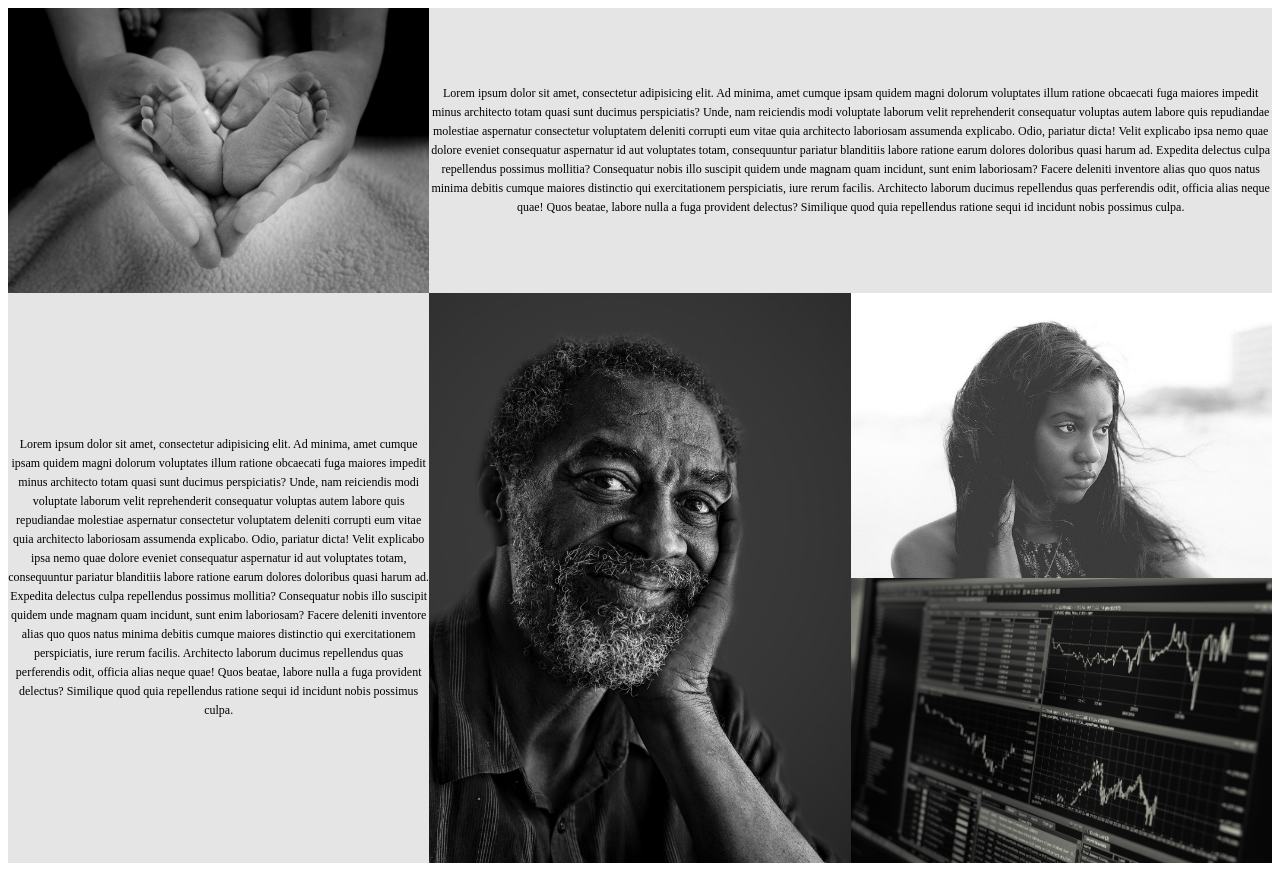
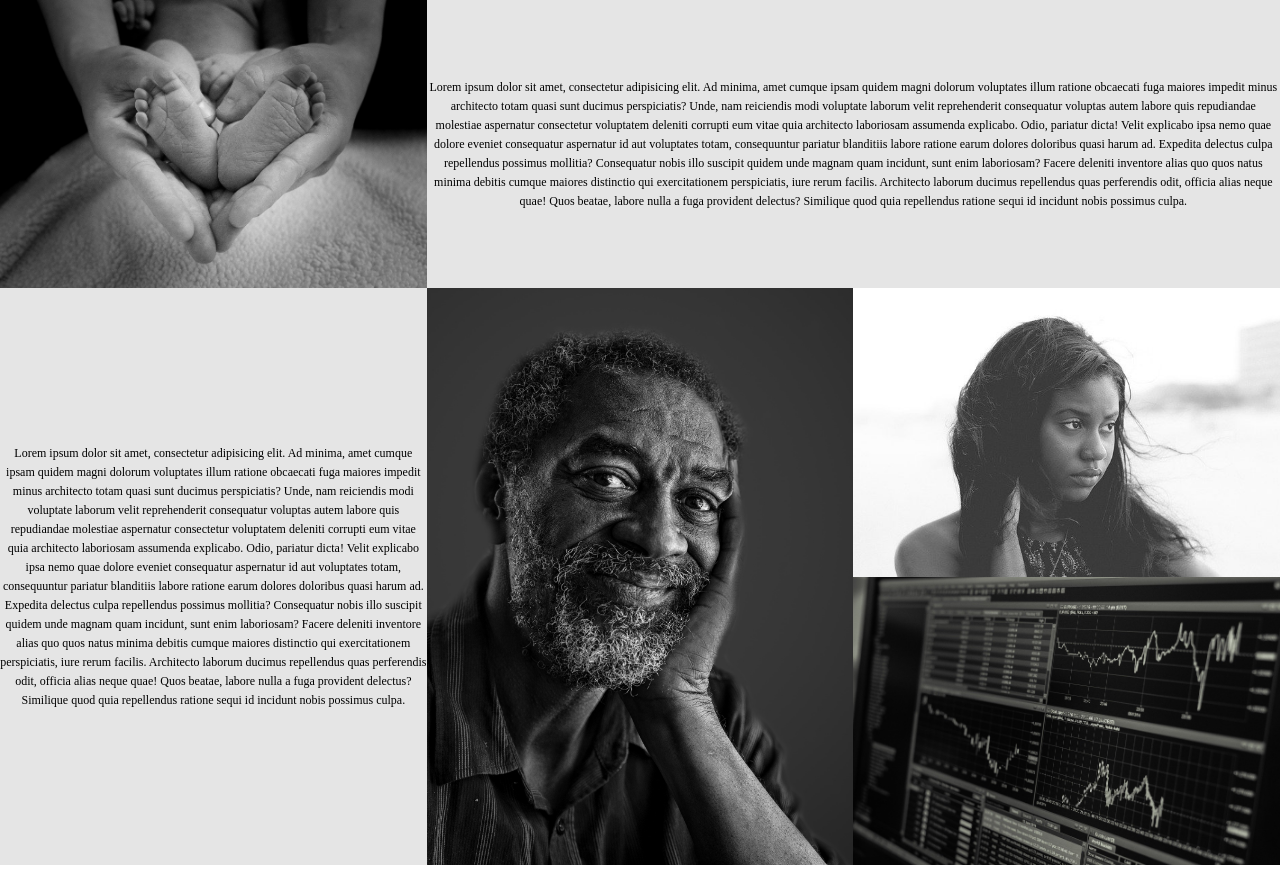
Before and after one commit to Lebedeva06/_gr, a plain HTML site: page index.html in a window 1280 px wide. Drawn offline with Linux system fonts and the light colour scheme.

Commit message:
Update style.css

```diff
--- a/style.css
+++ b/style.css
@@ -1,3 +1,8 @@
+body{
+    background-size: cover;
+    margin: 0;
+    padding: 0;
+}
 .gallery {
     display: grid;
     grid-template-columns: 1fr 1fr 1fr;
```
